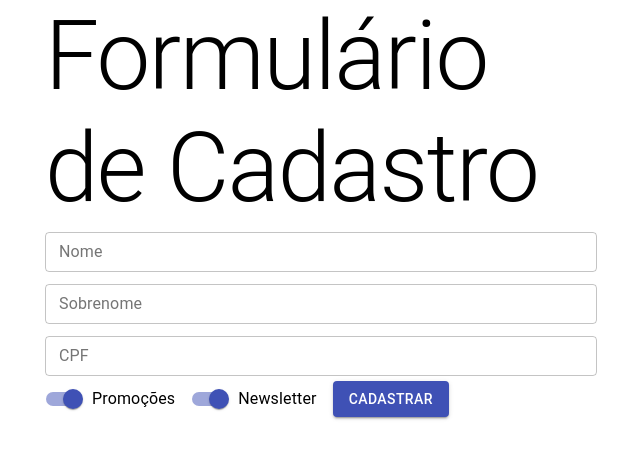
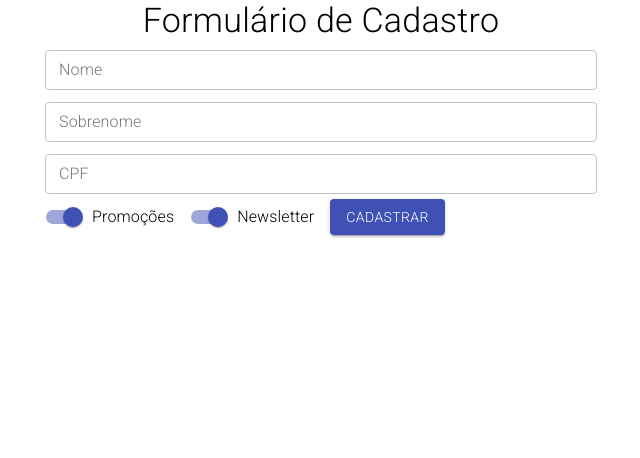
Before and after one commit to celiorodriguesvieira/react-notes, a React (Create React App) app: page / in a window 1280 px wide. Shown: the top 458 px of the page, without its empty margins (319-959 px from the left). Built offline with nearby package versions, Linux system fonts and the light colour scheme.

Commit message:
Ajusted Front-End

```diff
--- a/src/App.js
+++ b/src/App.js
@@ -1,11 +1,12 @@
 import "./App.css";
 import FormRegister from "./components/form/form";
 import { Container, Typography } from "@material-ui/core";
+import "@fontsource/roboto/300.css";
 
 function App() {
   return (
     <Container component={"article"} maxWidth="sm">
-      <Typography variant="h1" component="h2">
+      <Typography variant="h4" component="h1" align="center">
         Formulário de Cadastro
       </Typography>
       <FormRegister />
```
